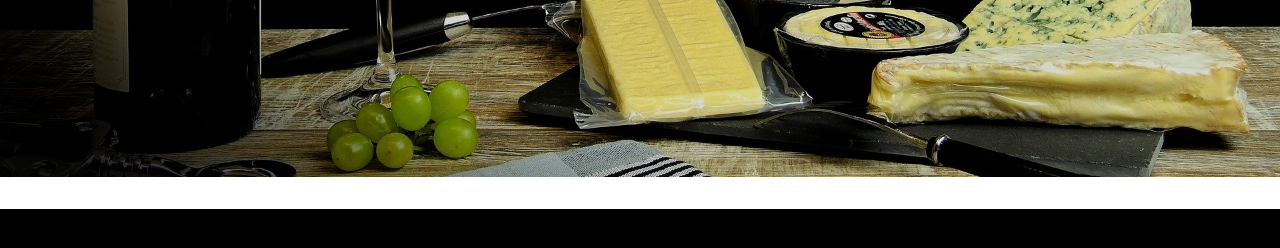
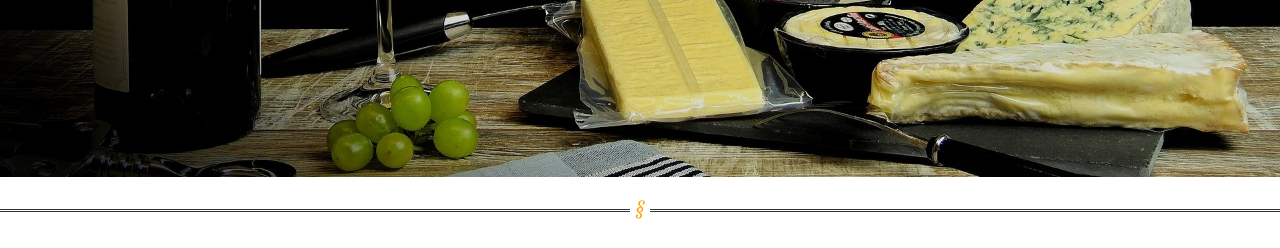
Before and after one commit to Code-Institute-Submissions/milestone-68, a Flask app: page / in a window 1280 px wide. Shown: the part 615-863 px from the top of the page. Before the commit the page ends 824 px from the top, so only its background shows below. Run offline with Flask 2, Linux system fonts and the light colour scheme; data that the repository does not hold is empty; some libraries are stand-ins or nearby versions.

Commit message:
added breakline under jumbotron

```diff
--- a/static/css/style.css
+++ b/static/css/style.css
@@ -129,3 +129,22 @@ h1 {
     background-color: #FFA000;
     border-color: #ffffff;
 }
+
+/**** BREAK LINE ****/
+hr.style-eight {
+    overflow: visible; /* For IE */
+    padding: 0;
+    border: none;
+    border-top: medium double #333;
+    color: #FFA000;
+    text-align: center;
+}
+hr.style-eight:after {
+    content: "§";
+    display: inline-block;
+    position: relative;
+    top: -0.7em;
+    font-size: 1.5em;
+    padding: 0 0.25em;
+    background: white;
+}
--- a/templates/index.html
+++ b/templates/index.html
@@ -9,5 +9,7 @@
     <a class="btn btn-primary btn-lg" href="#" role="button">Register</a>
   </div>
 </div>
+<!-- Breakline -->
+<hr class ="style-eight">
 
 {% endblock %}
```
